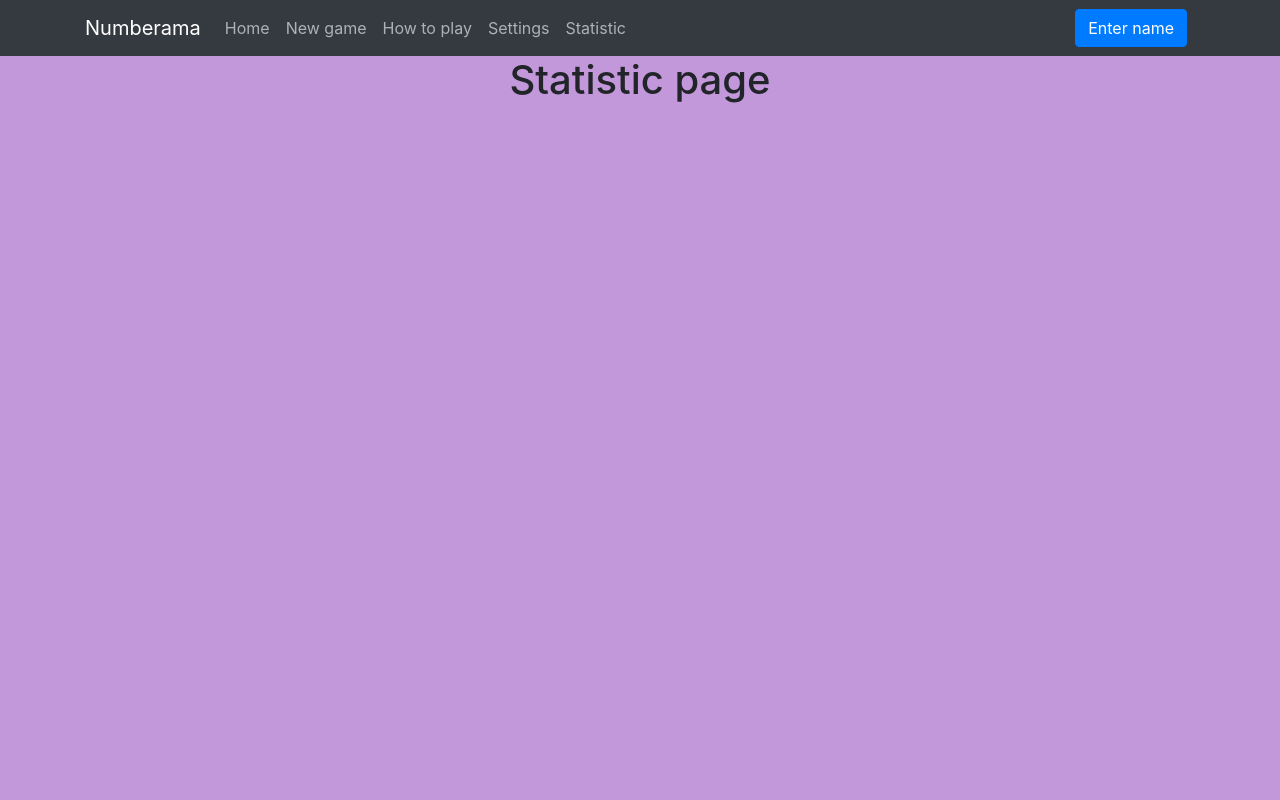
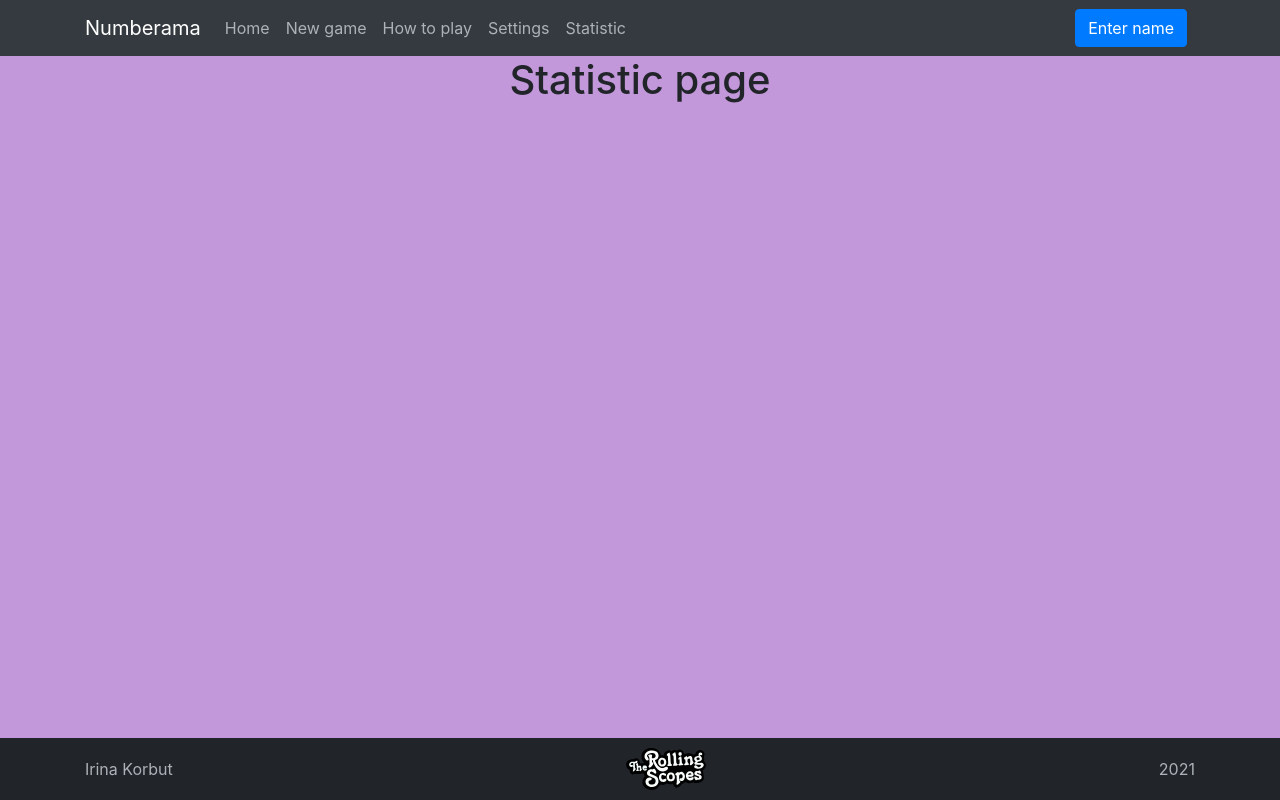
Before and after one commit to IrinaKorbut/react-game, a React (Create React App) app in the folder my-app/: page /statistic in a window 1280 px wide. Built offline with nearby package versions, Linux system fonts and the light colour scheme.

Commit message:
init: add footer

```diff
--- a/my-app/src/App.js
+++ b/my-app/src/App.js
@@ -1,5 +1,6 @@
 import './App.scss';
 import { Header } from './Components/Header';
+import { Footer } from './Components/Footer';
 import { Home } from './Home';
 import { Game } from './Game';
 import { Rules } from './Rules';
@@ -22,6 +23,7 @@ function App() {
           <Route path='/settings' component={Settings}/>
           <Route path='/statistic' component={Statistic}/>
         </Switch>
+        <Footer/>
       </BrowserRouter>
     </div>
   );
--- /dev/null
+++ b/my-app/src/Components/Footer.jsx
@@ -0,0 +1,19 @@
+import { Container, Image } from 'react-bootstrap';
+import './Footer.scss'
+import logo_rsSchool from './../assets/images/rs_school_js.svg'
+
+export const Footer = () => {
+    return (
+        <Container fluid className='footer fixed-bottom'>
+            <Container className='footer__container'>
+                <div className='about-author'>
+                    Irina Korbut
+                </div>
+                <div className='logo'>
+                    <Image src={logo_rsSchool} fluid />
+                </div>
+                <div className='year'>2021</div>
+            </Container>
+        </Container>
+    )
+}
--- /dev/null
+++ b/my-app/src/Components/Footer.scss
@@ -0,0 +1,20 @@
+$footer_header_color:#212529;
+$footer_header_text_color:#adb1b8;
+
+.footer {
+    background-color: $footer_header_color;
+    color:$footer_header_text_color;
+
+    &__container {
+        display: flex;
+        justify-content: space-between;
+        align-items: center;
+        padding: 10px;
+
+        .logo {
+            width: 80px;
+
+
+        }
+    }
+}
--- a/my-app/src/Components/Header.scss
+++ /dev/null
@@ -1,5 +0,0 @@
-.header {
-    height: 20vh;
-    width: 100%;
-    background-color: rgb(182, 226, 146) ;
-}
```
Also changed, not shown: my-app/src/assets/images/github_icon.svg (added), my-app/src/assets/images/rs_school_js.svg (added).
